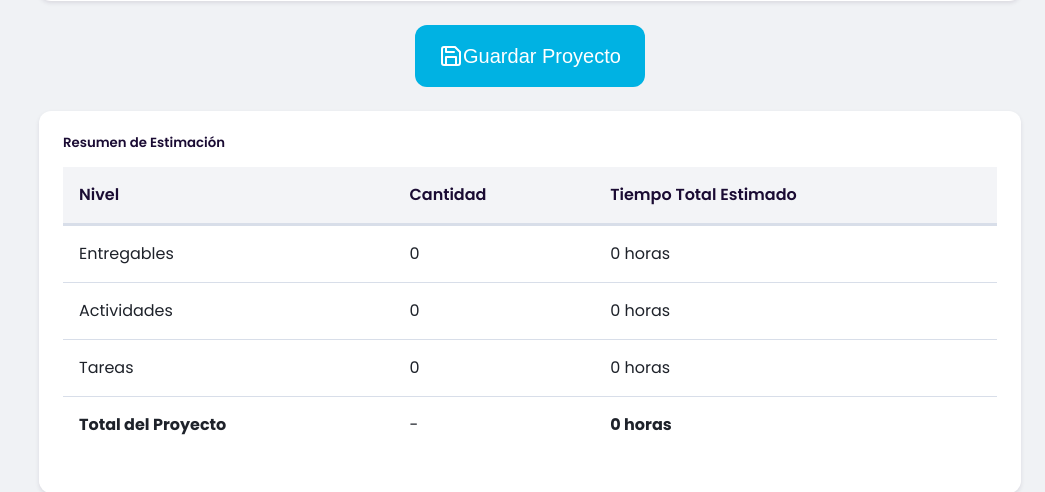
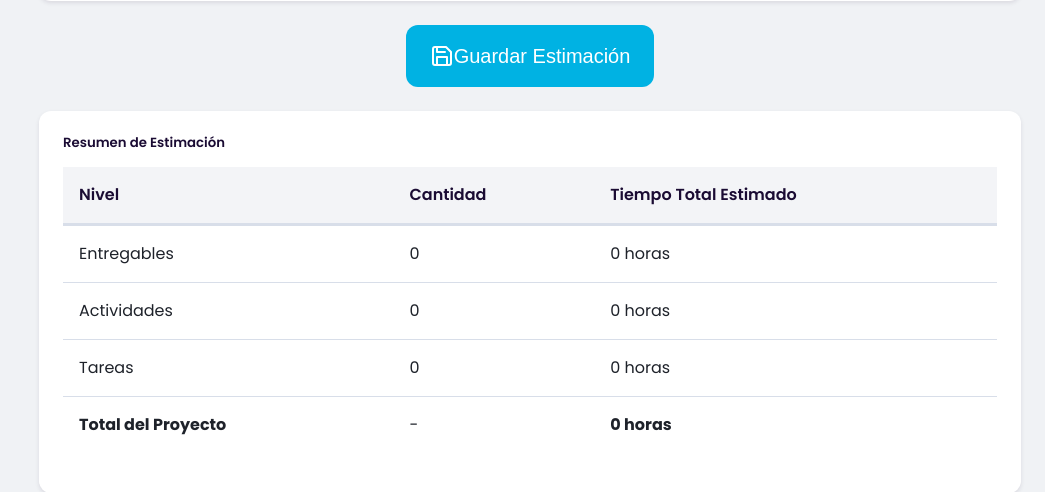
Before and after one commit to Slizarazo/NovaFlow, a Flask app: page /proyectos/calculadora in a window 1280 px wide. Shown: the part 1041-1533 px from the top of the page, without its empty margins (235-1280 px from the left). Run offline with Flask 3, Linux system fonts and the light colour scheme; a user stored in the database is signed in; some libraries are stand-ins or nearby versions.

Commit message:
Checkpoint before assistant change: Update project navigation and save button label for clarity
Renames "Planificación" to "Planificación" in the project submenu and updates the save button label from "Guardar Proyecto" to "Guardar Estimación" in `templates/proyectos/calculadora.html`.

Replit-Commit-Author: Assistant

```diff
--- a/templates/layout.html
+++ b/templates/layout.html
@@ -223,9 +223,8 @@
                 %} {% set navigation = [
                     {'name': 'Inicio', 'icon': 'home', 'url': '/dashboard'},
                     {'name': 'Proyectos', 'icon': 'briefcase', 'url': '/proyectos',
-                    'submenu': [ {'name': 'Calculadora', 'url': '/proyectos/calculadora'},
+                    'submenu': [ {'name': 'Planificación', 'url': '/proyectos/calculadora'},
                                  {'name': 'Proyectos', 'url': '/proyectos/lista'},
-                                 {'name': 'Planificación', 'url': '/proyectos/planificacion'},
                                  {'name': 'Estimaciones', 'url': '/proyectos/estimaciones'} ]},
                     {'name': 'Consultores', 'icon': 'user-check', 'url': '/consultores',
                      'submenu': [ {'name': 'Propuestas', 'url': '/consultores/propuestas'},
--- a/templates/proyectos/calculadora.html
+++ b/templates/proyectos/calculadora.html
@@ -325,7 +325,7 @@
     <!-- Save Button -->
     <div class="text-center mb-4">
         <button class="btn btn-primary btn-lg" onclick="saveProjectData()">
-            <i data-feather="save"></i> Guardar Proyecto
+            <i data-feather="save"></i> Guardar Estimación
         </button>
     </div>
 
```
